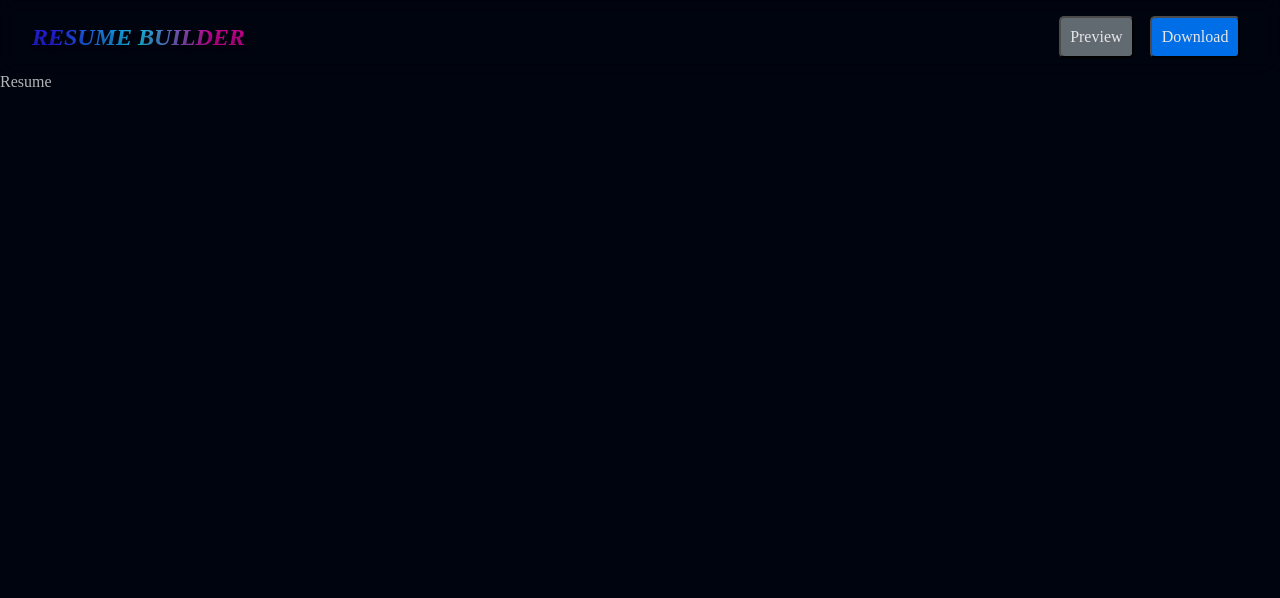
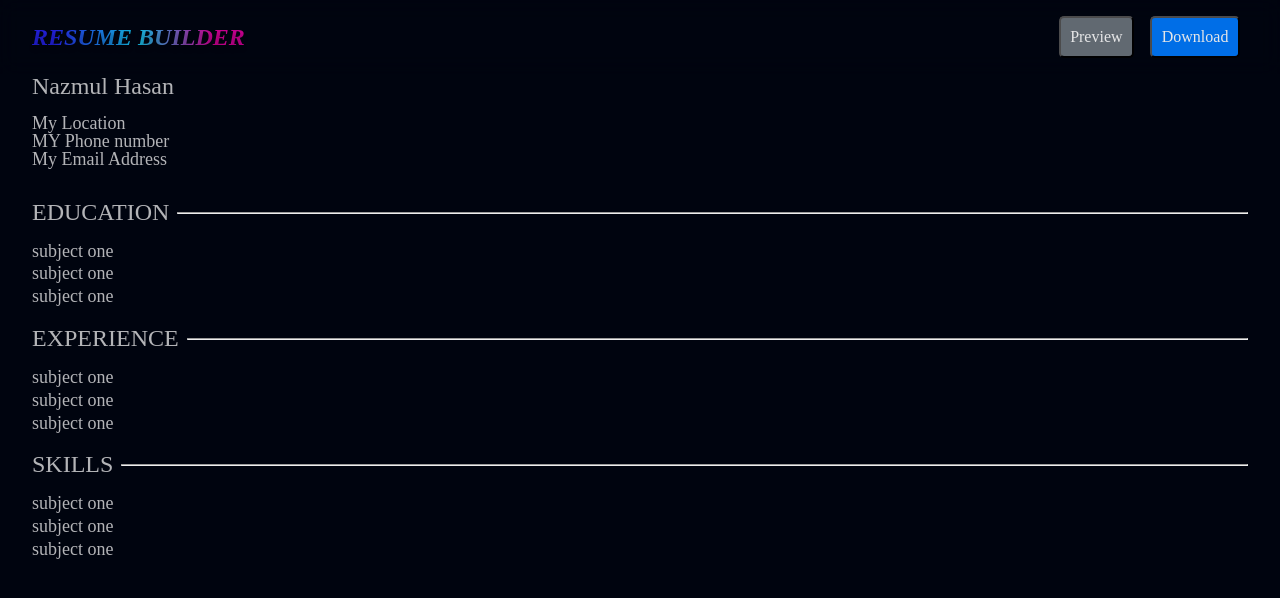
Before and after one commit to nnhasan0290/cv_generator, a React (Vite) app: page / in a window 1280 px wide. Shown: the top 598 px of the page. Built offline with nearby package versions, Linux system fonts and the light colour scheme.

Commit message:
feat: drag and drop functionality added

```diff
--- a/package.json
+++ b/package.json
@@ -12,6 +12,7 @@
   "dependencies": {
     "@react-pdf/renderer": "^3.1.9",
     "react": "^18.2.0",
+    "react-beautiful-dnd": "^13.1.1",
     "react-dom": "^18.2.0",
     "react-icons": "^4.8.0",
     "sass": "^1.62.1"
--- a/src/assets/styles/components/_index.scss
+++ b/src/assets/styles/components/_index.scss
@@ -1,3 +1,4 @@
 @import "./header/index";
 @import "./common/index";
 @import "./speedDial/index";
+@import "./resume/index";
--- a/src/assets/styles/components/common/_index.scss
+++ b/src/assets/styles/components/common/_index.scss
@@ -10,3 +10,19 @@
         opacity: 1;
     }
 }
+
+.section__head{
+    display: flex;
+    justify-content: center;
+    font-size: $fs-large;
+    gap: .5rem;
+    margin-bottom: 1rem;
+
+    text-transform: uppercase;
+    .section__title{
+        white-space: nowrap;
+    }
+    .section__divider{
+        width: 100%;
+    }
+}
--- /dev/null
+++ b/src/assets/styles/components/resume/_index.scss
@@ -0,0 +1,25 @@
+.resume {
+    display: flex;
+    flex-direction: column;
+    gap: 2rem;
+    font-size: $fs-normal;
+  .identity {
+    display: flex;
+    flex-direction: column;
+    gap: 1rem;
+    .identity__title {
+      font-size: $fs-large;
+    }
+  }
+
+  .resume__details{
+     display: flex;
+     flex-direction: column;
+     gap: 1rem;
+    .section{
+     .section__details p{
+      margin: .3rem 0;
+     }
+    }
+  }
+}
--- /dev/null
+++ b/src/components/Common/SectionHead.jsx
@@ -0,0 +1,12 @@
+const SectionHead = ({children}) => {
+    return(
+        <div className="section__head">
+
+            {/* <hr className="section__divider" /> */}
+              <h2 className="section__title">{children}</h2>
+            <hr className="section__divider" />
+        </div>
+    )
+}
+
+export default SectionHead
--- a/src/components/Resume/Resume.jsx
+++ b/src/components/Resume/Resume.jsx
@@ -1,7 +1,56 @@
+import Identity from "./Sections/Identity";
+import { DragDropContext, Droppable } from "react-beautiful-dnd";
+import DefaultSection from "./Sections/DefaultSection";
+
+const arr = [
+  {
+    id: '1',
+    title: "Education",
+    details: ["subject one", "subject one", "subject one"],
+  },
+  {
+    id: '2',
+    title: "Experience",
+    details: ["subject one", "subject one", "subject one"],
+  },
+  {
+    id: '3',
+    title: "Skills",
+    details: ["subject one", "subject one", "subject one"],
+  },
+];
+
 const Resume = () => {
   return (
-    <div>
-      <h2>Resume</h2>
+    <div className="bbb-container resume">
+      <Identity />
+      <DragDropContext
+        onDragEnd={() => {
+          console.log("dragend");
+        }}
+      >
+        <Droppable droppableId="droppable">
+          {(provided) => (
+            <div
+            {...provided.droppableProps}
+            ref={provided.innerRef}
+              className="resume__details"
+            >
+              {arr.map((each, index) => (
+                <DefaultSection
+                  key={each.id}
+                  index={index}
+                  id={each.id}
+                  title={each.title}
+                  details={each.details}
+                />
+              ))}
+
+              {provided.placeholder}
+            </div>
+          )}
+        </Droppable>
+      </DragDropContext>
     </div>
   );
 };
--- /dev/null
+++ b/src/components/Resume/Sections/DefaultSection.jsx
@@ -0,0 +1,26 @@
+import { Draggable } from "react-beautiful-dnd";
+import SectionHead from "../../Common/SectionHead";
+
+const DefaultSection = ({ title, details, id, index }) => {
+  return (
+    <Draggable key={id} draggableId={id} index={index}>
+      {(provided) => (
+        <div
+          className="section"
+          ref={provided.innerRef}
+          {...provided.draggableProps}
+          {...provided.dragHandleProps}
+        >
+          <SectionHead>{title}</SectionHead>
+          <div className="section__details">
+            {details.map((detail, i) => (
+              <p key={i}>{detail}</p>
+            ))}
+          </div>
+        </div>
+      )}
+    </Draggable>
+  );
+};
+
+export default DefaultSection;
--- /dev/null
+++ b/src/components/Resume/Sections/Identity.jsx
@@ -0,0 +1,14 @@
+const Identity = () => {
+  return (
+    <div className="identity">
+      <div className="identity__title">Nazmul Hasan</div>
+      <div>
+        <p>My Location</p>
+        <p>MY Phone number</p>
+        <p>My Email Address</p>
+      </div>
+    </div>
+  );
+};
+
+export default Identity;
--- a/src/main.jsx
+++ b/src/main.jsx
@@ -1,9 +1,6 @@
-import React from 'react'
 import ReactDOM from 'react-dom/client'
 import App from './App.jsx'
 
 ReactDOM.createRoot(document.getElementById('root')).render(
-  <React.StrictMode>
     <App />
-  </React.StrictMode>,
 )
```
Also changed, not shown: src/components/Resume/Sections/Education.jsx (added, +17 -0 lines), src/components/Resume/Sections/Experience.jsx (added, +17 -0 lines), src/components/Resume/Sections/Skills.jsx (added, +16 -0 lines), 1 other file (tests, documents, lock files or other folders).
